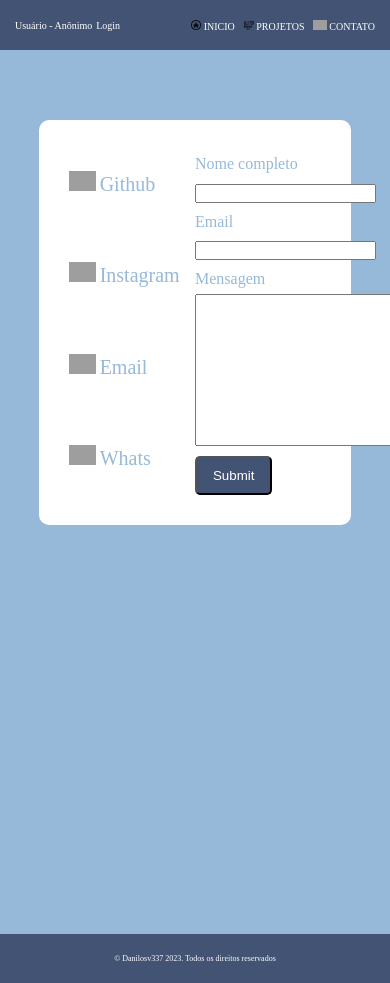
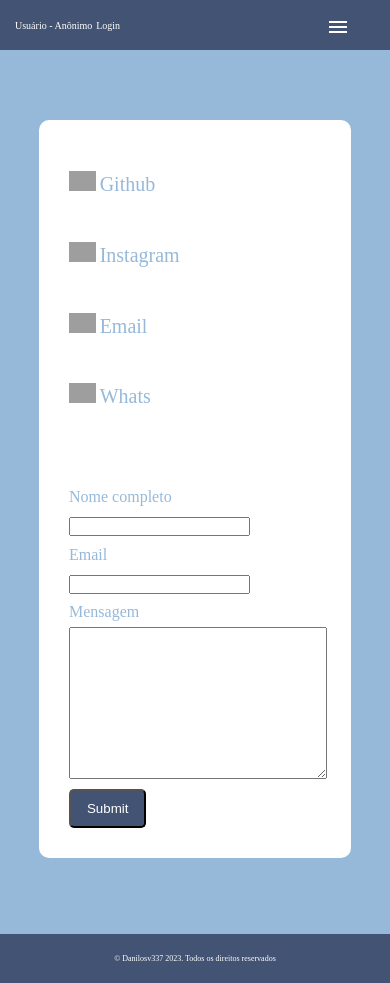
Before and after one commit to Danilosv337/SIte-Django, a Django app: template templates/blog/contact.html in a window 390 px wide; the page is wider, and only the part inside the window is pictured. Run offline with Django 4.2, Linux system fonts and the light colour scheme; the template is opened without the code that fills it, so the values that code supplies are empty; grey boxes are pictures that could not be loaded.

Commit message:
add menu e reform index

```diff
--- a/setup/static/css/blog/contact.css
+++ b/setup/static/css/blog/contact.css
@@ -44,3 +44,9 @@
 .form-content fieldset{
     border: none;
 }
+
+@media screen and (max-width: 1000px){
+    .page-contact{display: block;}
+    .form-content{margin-top: 50px;}
+
+}
--- a/setup/static/css/style.css
+++ b/setup/static/css/style.css
@@ -26,6 +26,11 @@ body{
 .main-user p{
     display: inline;
 }
+i#menu-burguer{
+    display: none;
+    color: white;
+}
+
 .main-menu ul{
     position: absolute;
     top: 10px;
@@ -117,7 +122,7 @@ main{
     padding-bottom: 20px;
 }
 
-@media screen and (max-width: 660px){
+@media screen and (max-width: 700px){
     .main-user{
         top: 15px;
         left: 15px;
@@ -125,12 +130,28 @@ main{
     .main-user p,a{
         font-size: 10px;
     }
+    i#menu-burguer{
+        display: block;
+        position: absolute;
+        top: 15px;
+        right: 40px;
+        cursor: pointer;
+    }
+    .main-menu ul{
+        margin-top: 30px;
+        display: none;
+    }
+    .main-menu li {
+        display: block;
+        background-color: var(--main-menubg-color);
+        padding: 10px;
+    }
     .main-menu li{
         font-size: 7px;
         padding-right: 5px;
     }
     .main-menu img{
-        padding-top: 10px;
+        padding-top: 15px;
         height: 10px;
     }
     .messages{
--- a/templates/blog/BASE.html
+++ b/templates/blog/BASE.html
@@ -23,6 +23,19 @@
 
     <main>{% block content %}{% endblock %}</main>
 
+
+
+    <script>
+        function menuClicked(){
+            if(itens.style.display == 'block'){
+                itens.style.display = 'none'
+            }else{
+                itens.style.display = 'block'
+            }
+
+        }
+    </script>
+
    <footer>{% include 'blog/partials/_footer.html' %}</footer>
 </body>
 </html>
--- a/templates/blog/partials/_header.html
+++ b/templates/blog/partials/_header.html
@@ -1,4 +1,5 @@
 {% load static %}
+{% block style %}<link rel="stylesheet" href="https://fonts.googleapis.com/css2?family=Material+Symbols+Outlined:opsz,wght,FILL,GRAD@20..48,100..700,0..1,-50..200" />{% endblock %}
 <div class="main-menu">
     <div class="main-user">
         {% if request.user.is_authenticated %}
@@ -9,8 +10,9 @@
             <a href="{% url 'login' %}">Login</a>
         {% endif %}
     </div>
-    <nav>
-        <ul>
+    <i id="menu-burguer" onclick="menuClicked()" class="material-symbols-outlined">menu</i>
+    <nav >
+        <ul id="itens">
             <li><a href="{% url 'index' %}"> <img src="{% static 'assets/icons/icon_home.png' %}" alt=""> Inicio</a></li>
             <li><a href="{% url 'projects' %}"><img src="{% static 'assets/icons/icon_projects.png' %}" alt=""> Projetos</a></li>
             <li><a href="{% url 'contact' %}"><img src="{% static 'assets/icons/icon_contact.png' %}" alt=""> Contato</a></li>
```
Also changed, not shown: blog/models.py (+6 -1 lines), templates/blog/index.html (+20 -3 lines).
